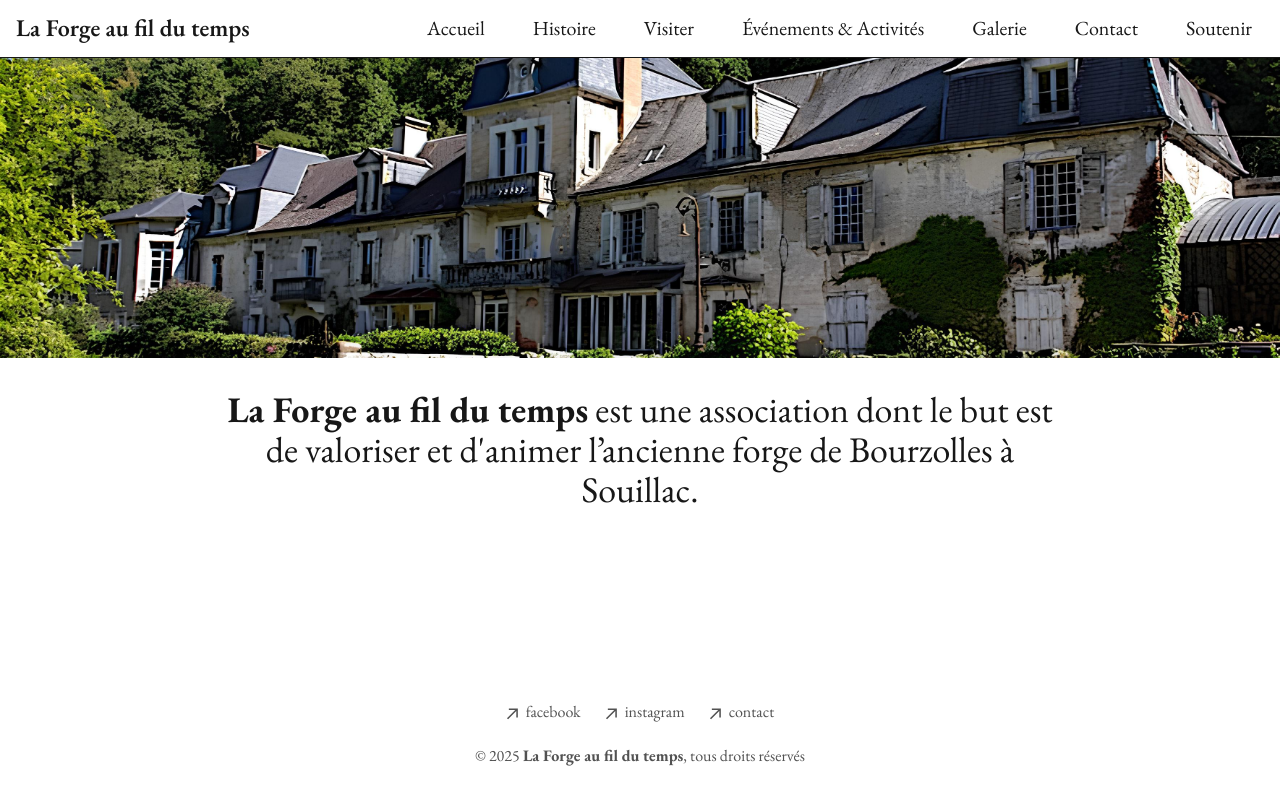
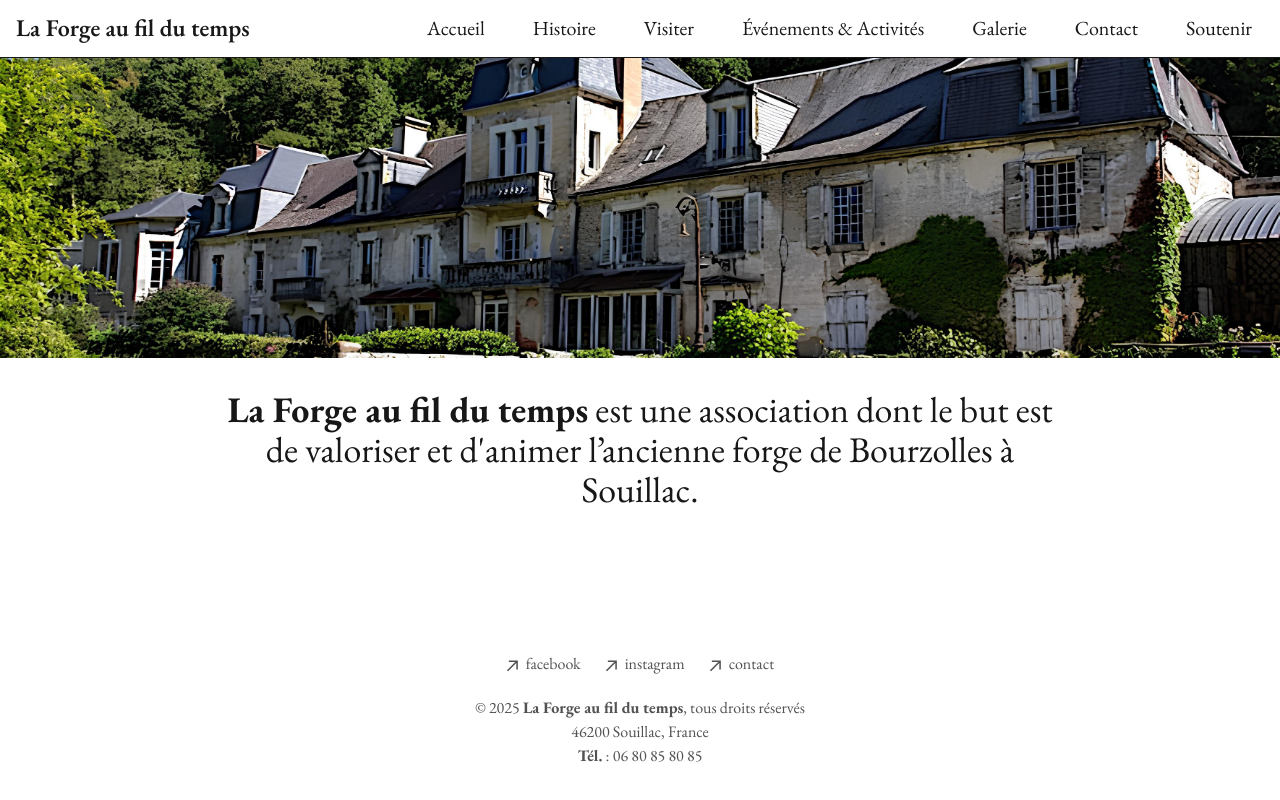
Before and after one commit to uburoiubu/forge-au-fil-du-temps, a Next.js app: page / in a window 1280 px wide. Built offline with nearby package versions, Linux system fonts and the light colour scheme.

Commit message:
updated footer

```diff
--- a/app/components/footer.tsx
+++ b/app/components/footer.tsx
@@ -14,14 +14,13 @@ function ArrowIcon() {
         fill="currentColor"
       />
     </svg>
-  )
+  );
 }
 
 export default function Footer() {
   return (
     <footer className="not-prose mb-8 flex flex-col items-center text-center">
       <ul className="font-sm mt-8 flex flex-col items-center space-y-2 text-neutral-600 md:flex-row md:space-x-6 md:space-y-0 dark:text-neutral-300">
-
         {/* Facebook */}
         <li>
           <a
@@ -58,12 +57,20 @@ export default function Footer() {
             <span className="ml-2 h-7">contact</span>
           </Link>
         </li>
-
       </ul>
 
       <p className="mt-4 text-neutral-600 dark:text-neutral-300">
-        © {new Date().getFullYear()} <b>La Forge au fil du temps</b>, tous droits réservés
+        © {new Date().getFullYear()} <b>La Forge au fil du temps</b>, tous
+        droits réservés
+      </p>
+
+      <p className="text-neutral-600 dark:text-neutral-300">
+        46200 Souillac, France
+      </p>
+
+      <p className="text-neutral-600 dark:text-neutral-300">
+        <b>Tél.</b> : 06 80 85 80 85
       </p>
     </footer>
-  )
+  );
 }
```
